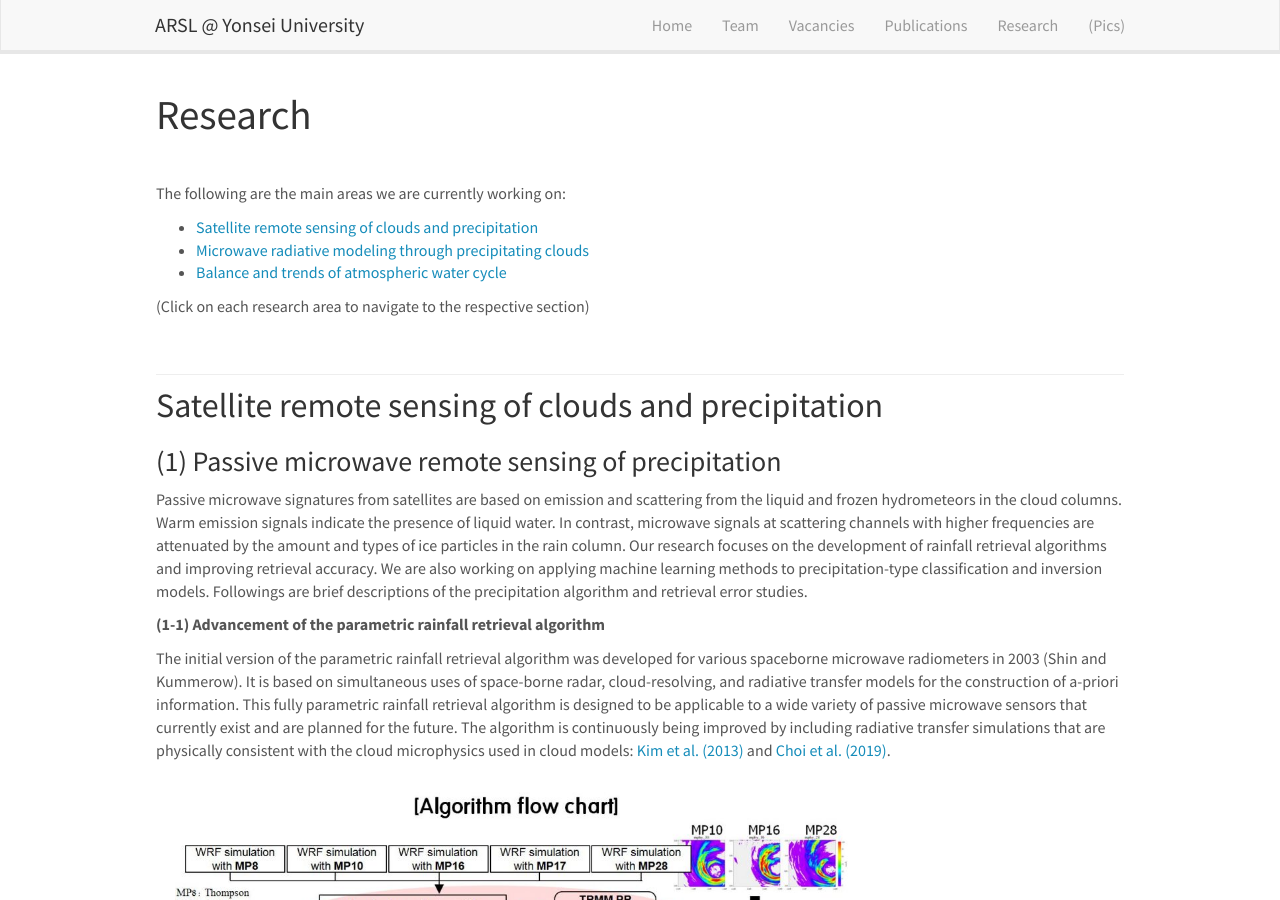
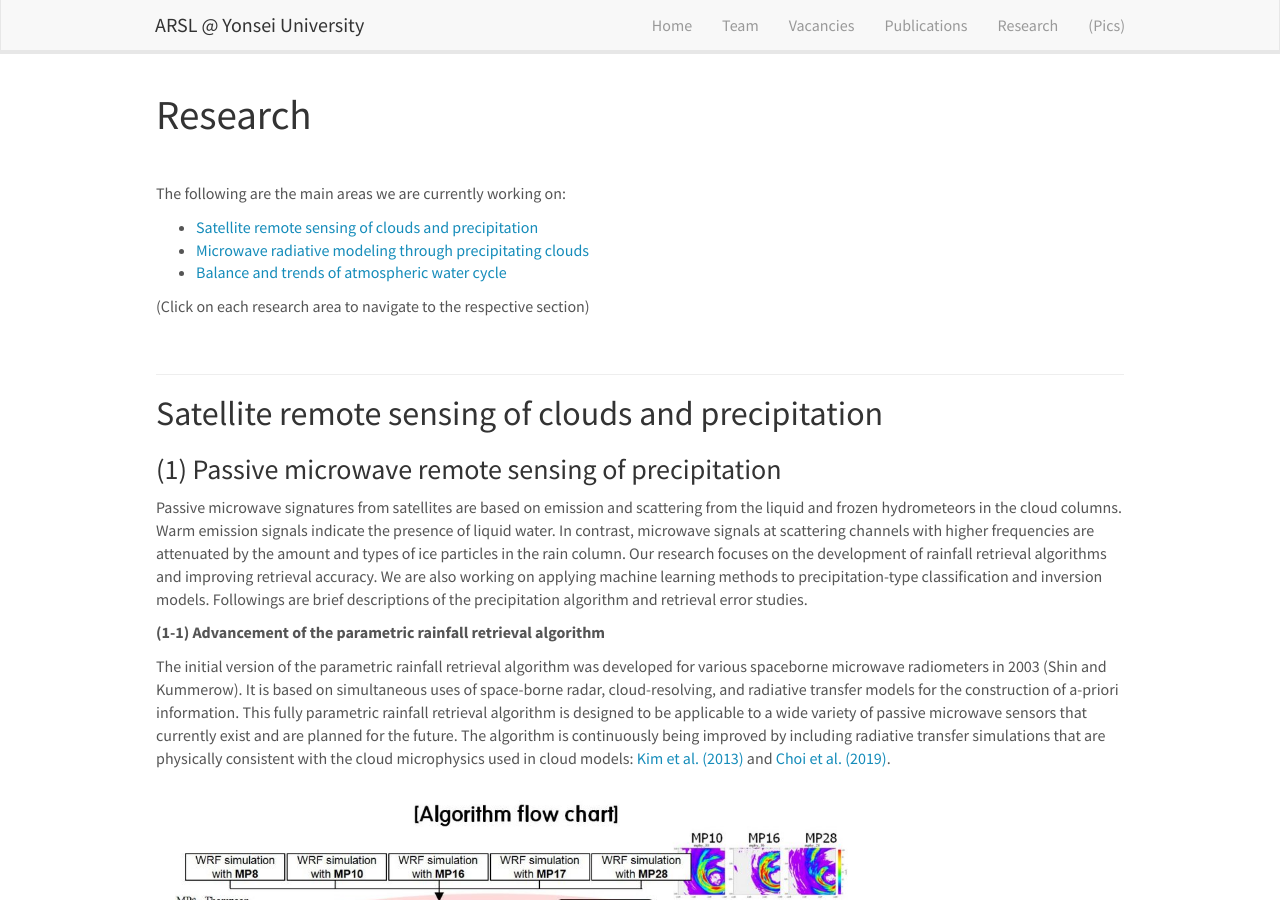
Before and after one commit to roo2003/roo2003.github.io, a Jekyll site: the page built from _pages/research.md, in a window 1280 px wide and 900 px high. Built offline with Jekyll 4.4.1, drawn with Linux system fonts in a browser that asks for light colours; nearby versions of some CDN libraries.

Commit message:
Update research.md

```diff
--- a/_pages/research.md
+++ b/_pages/research.md
@@ -21,7 +21,7 @@ The following are the main areas we are currently working on:
 <br>
 <a id='remote-sensing'></a>
 <hr/>
-<div style="margin-top: -10px;"></div>
+<div style="margin-top: -2px;"></div>
 
 ## Satellite remote sensing of clouds and precipitation
 
```
